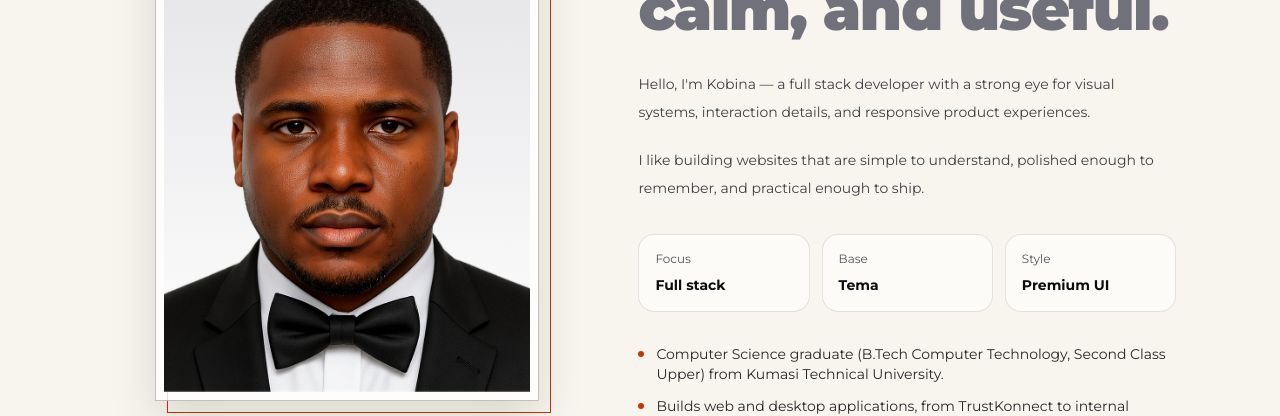
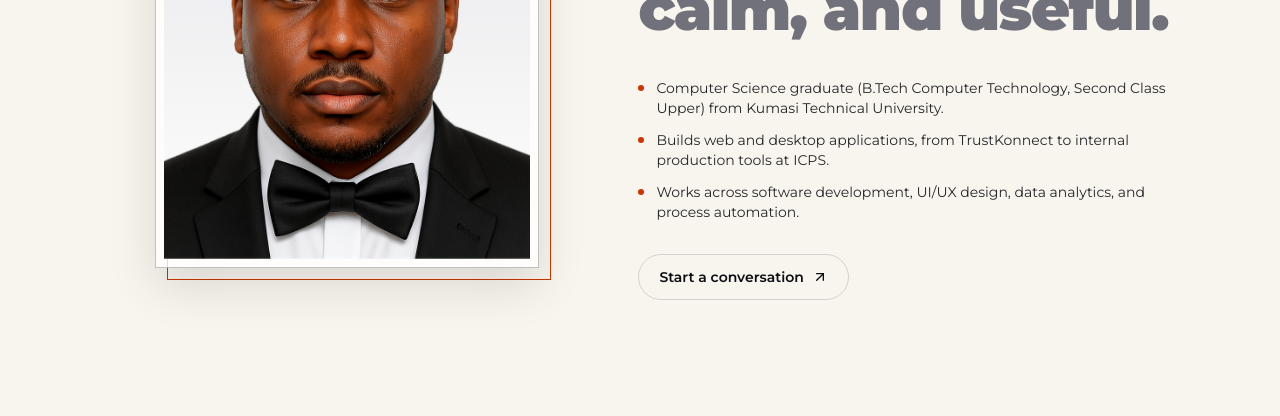
Before and after one commit to kobina2121/kobina.portfolio, a Next.js app: page /about in a window 1280 px wide. Shown: the part 357-773 px from the top of the page. Built offline with nearby package versions, Linux system fonts and the light colour scheme; no server answers; the database is empty; a web font is replaced by a local one.

Commit message:
feat: remove intro text and fact cards from the about page
The about page now goes straight from the headline to the highlights. The About page cards setting is removed from the admin since nothing shows it anymore.

```diff
--- a/src/app/about/page.tsx
+++ b/src/app/about/page.tsx
@@ -65,32 +65,6 @@ export default async function AboutPage() {
               sharp, calm, and useful.
             </span>
           </h1>
-          <div className="mt-6 max-w-2xl space-y-5 text-sm leading-7 text-zinc-700 dark:text-zinc-400">
-            <p>
-              Hello, I&apos;m Kobina — a full stack developer with a strong eye
-              for visual systems, interaction details, and responsive product
-              experiences.
-            </p>
-            <p>
-              I like building websites that are simple to understand, polished
-              enough to remember, and practical enough to ship.
-            </p>
-          </div>
-
-          <div className="mt-8 grid gap-3 sm:grid-cols-3">
-            {site.aboutStats.map((item) => (
-              <div
-                key={item.label}
-                className="rounded-2xl border border-zinc-950/10 bg-white/60 p-4 dark:border-white/12 dark:bg-white/[0.04]"
-              >
-                <p className="text-xs text-zinc-600 dark:text-zinc-500">
-                  {item.label}
-                </p>
-                <p className="mt-2 text-sm font-bold">{item.value}</p>
-              </div>
-            ))}
-          </div>
-
           <div className="mt-8 space-y-3">
             {aboutHighlights.map((highlight) => (
               <div
--- a/src/lib/content/default-content.ts
+++ b/src/lib/content/default-content.ts
@@ -32,11 +32,6 @@ const rawSiteSettings = {
     { label: "Email", href: `mailto:${contactEmail}` },
   ],
   aboutHighlights: rawAboutHighlights,
-  aboutStats: [
-    { label: "Focus", value: "Full stack" },
-    { label: "Base", value: "Tema" },
-    { label: "Style", value: "Premium UI" },
-  ],
   heroIntro:
     "I craft responsive websites and product interfaces where clean engineering meets visual taste.",
   metaTitle: "Kobina — Full Stack Developer",
--- a/src/lib/content/fields.ts
+++ b/src/lib/content/fields.ts
@@ -130,17 +130,6 @@ export const settingsFields: FieldConfig[] = [
     name: "aboutHighlights",
     label: "About highlights",
     help: "One highlight per line.",
-  },
-  {
-    kind: "repeater",
-    name: "aboutStats",
-    label: "About page cards",
-    itemLabel: "Card",
-    help: "Short facts shown as cards on the about page, e.g. Base: Accra.",
-    fields: [
-      { kind: "text", name: "label", label: "Label" },
-      { kind: "text", name: "value", label: "Value" },
-    ],
   },
   {
     kind: "text",
--- a/src/lib/content/schema.ts
+++ b/src/lib/content/schema.ts
@@ -96,9 +96,6 @@ export const siteSettingsSchema = z.object({
   secondaryCta: linkSchema,
   socialLinks: z.array(linkSchema),
   aboutHighlights: z.array(nonEmptyString).min(1),
-  aboutStats: z.array(
-    z.object({ label: nonEmptyString, value: nonEmptyString }),
-  ),
   heroIntro: nonEmptyString,
   metaTitle: nonEmptyString,
   metaDescription: nonEmptyString,
```
